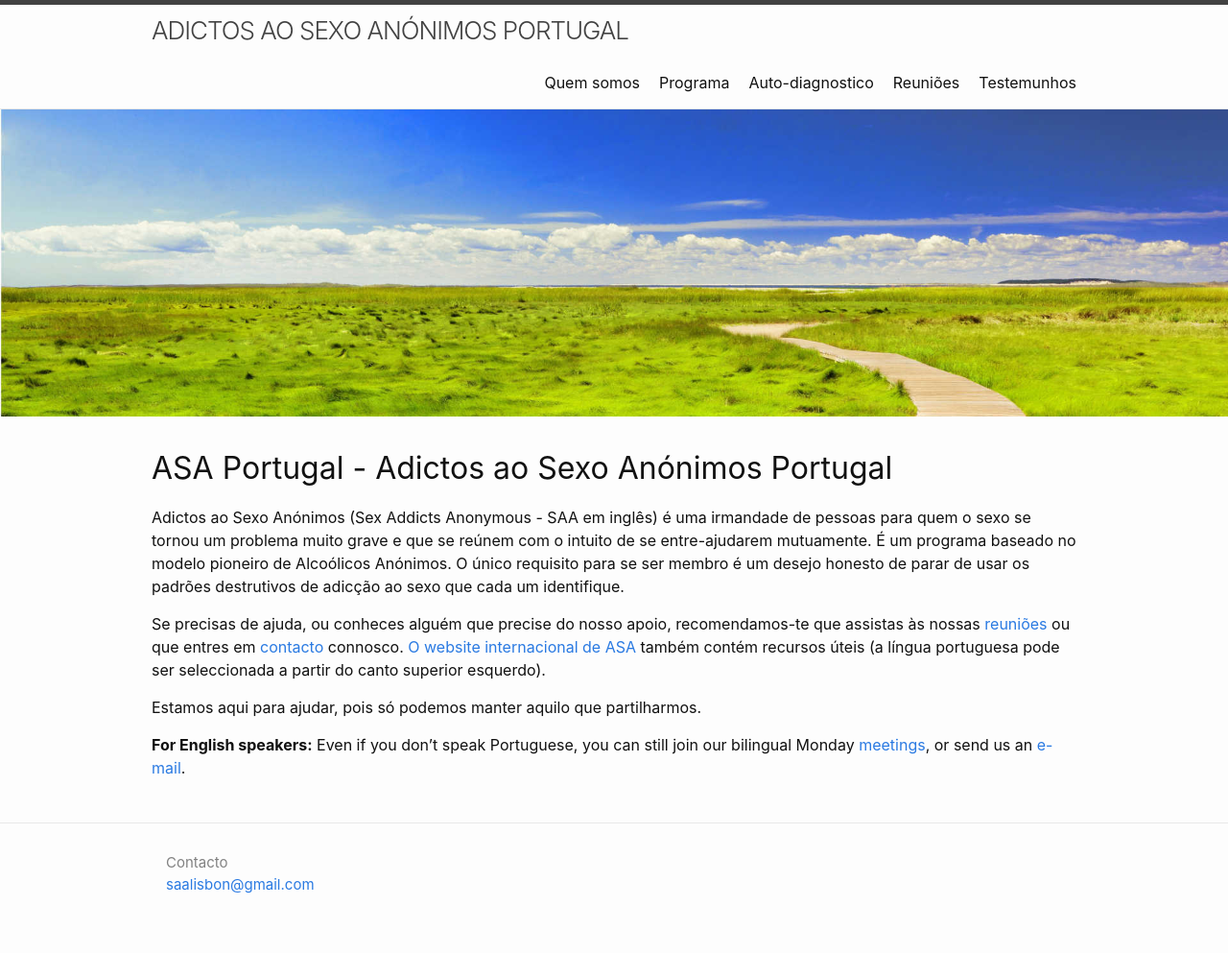
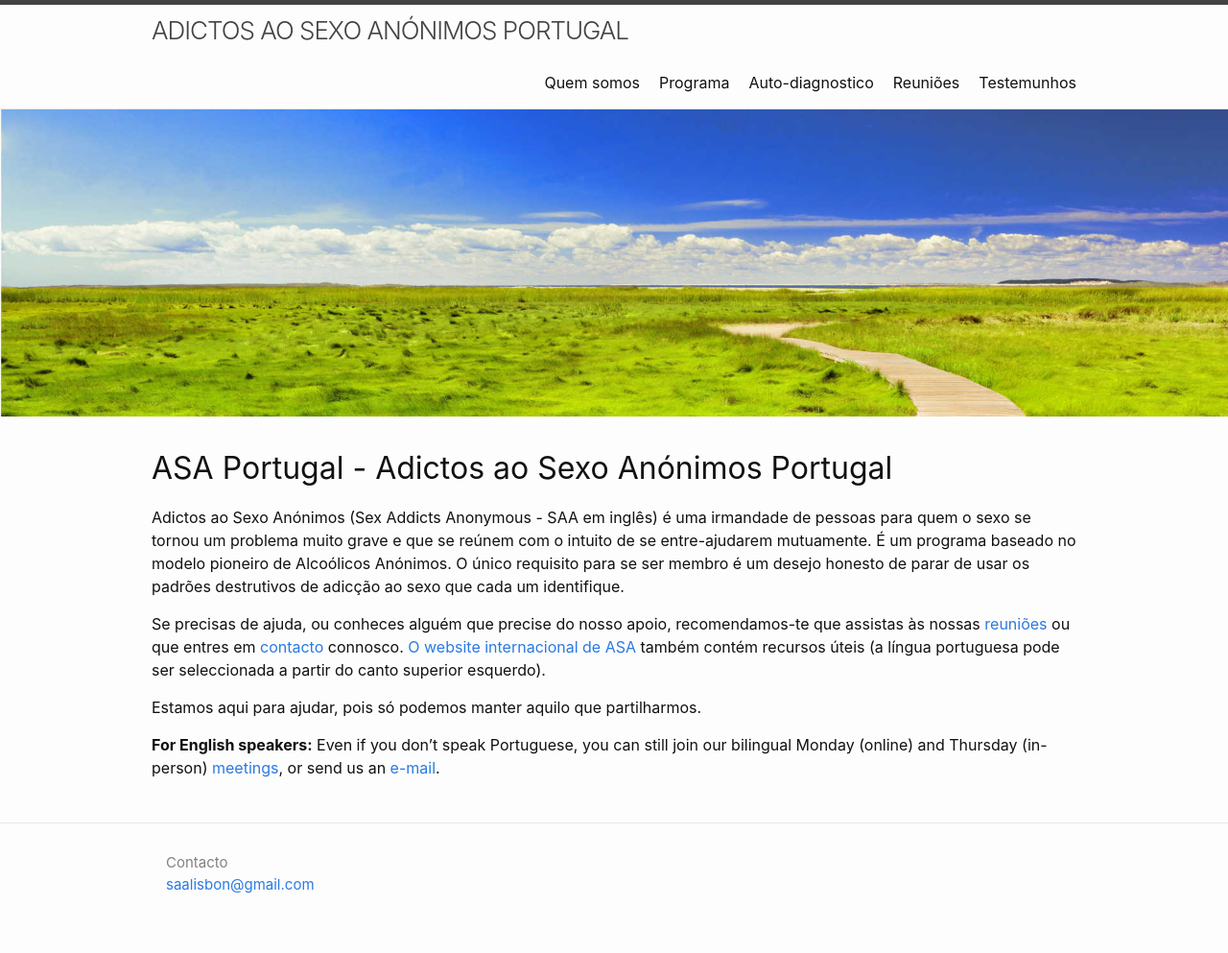
Before and after one commit to asaportugal/asaportugal.github.io, a Jekyll site: the page built from index.md, in a window 1280 px wide. Shown: the whole page at 96% size. Built offline with Jekyll 4.4.1, drawn with Linux system fonts in a browser that asks for light colours.

```diff
--- a/index.md
+++ b/index.md
@@ -15,4 +15,4 @@ Adictos ao Sexo Anónimos (Sex Addicts Anonymous - SAA em inglês) é uma irmand
 
 Estamos aqui para ajudar, pois só podemos manter aquilo que partilharmos.
 
-**For English speakers:** Even if you don't speak Portuguese, you can still join our bilingual Monday [meetings]({{ site.baseurl }}{% link m4_reunioes.md %}), or send us an [e-mail](mailto:saalisbon@gmail.com).
+**For English speakers:** Even if you don't speak Portuguese, you can still join our bilingual Monday (online) and Thursday (in-person) [meetings]({{ site.baseurl }}{% link m4_reunioes.md %}), or send us an [e-mail](mailto:saalisbon@gmail.com).
```
Also changed, not shown: m4_reunioes.md (+1 -1 lines).
